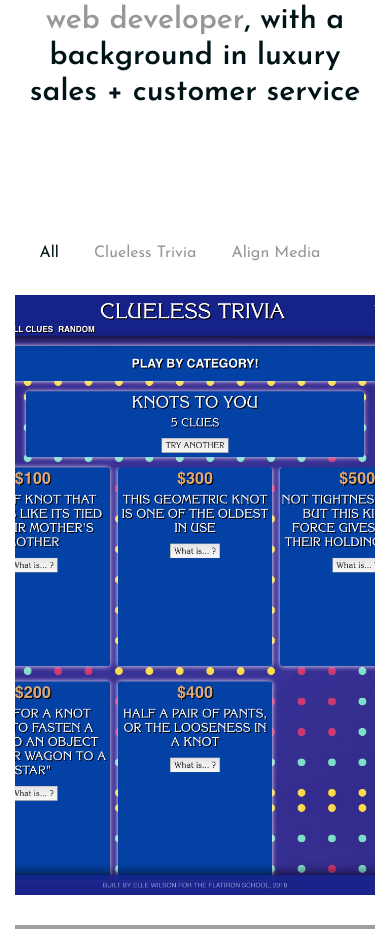
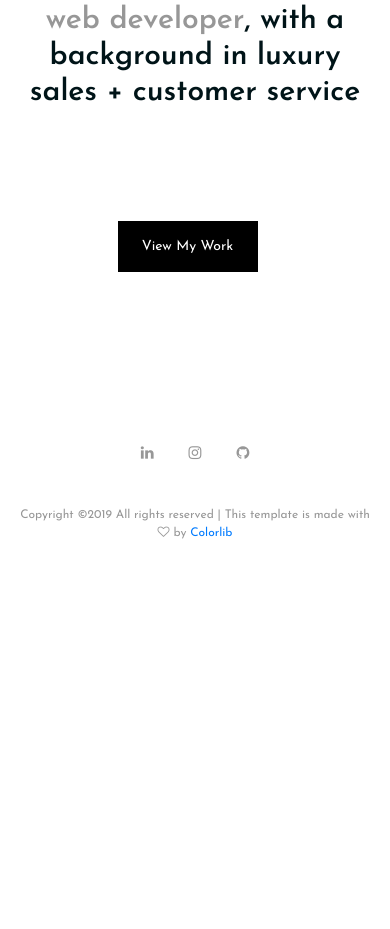
Before and after one commit to ellewilson96/web-portfolio, a PHP site: page /home.html in a window 390 px wide. Shown: the part 223-1152 px from the top of the page. After the commit the page ends 762 px from the top, so only its background shows below. Run offline with PHP 8.4, Linux system fonts and the light colour scheme; grey boxes are pictures that could not be loaded.

Commit message:
adjust formatting

```diff
--- a/css/style.css
+++ b/css/style.css
@@ -627,13 +627,13 @@
 --------------------------*/
 .contect-tect {
   text-align: center;
-  margin-bottom: 70px;
+  margin-bottom: 20px;
 }
 
 .contect-tect h2 {
   padding-top: 30px;
   font-size: 24px;
-  margin-bottom: 30px;
+  margin-bottom: 20px;
 }
 
 .contect-tect p {
@@ -657,7 +657,7 @@
 
 .contact-form textarea {
   padding-left: 25px;
-  height: 200px;
+  height: 75px;
   width: 100%;
   border: none;
   border-bottom: 2px solid #000;
--- a/home.html
+++ b/home.html
@@ -76,33 +76,7 @@
 	<!-- portfolio section start -->
 	<section class="portfolio-section">
 		<div class="container text-center">
-			<ul class="portfolio-filter controls">
-				<li class="control" data-filter="all">All</li>
-				<li class="control" data-filter=".clueless">Clueless Trivia</li>
-				<li class="control" data-filter=".align">Align Media</li>
-
-			</ul>
-		</div>
-		<div class="container-fluid p-md-0 ">
-			<div class="row portfolios-area">
-				<div class="mix col-lg-6 col-md-6 clueless">
-					<a href="img/portfolio/1.png" class="portfolio-item set-bg" data-setbg="img/portfolio/1.png">
-						<div class="pi-inner">
-							<h2>Clueless Trivia</h2>
-						</div>
-					</a>
-				</div>
-				<div class="mix col-lg-6 col-md-6 align">
-					<a href="img/portfolio/2.png" class="portfolio-item set-bg " data-setbg="img/portfolio/2.png">
-						<div class="pi-inner">
-							<h2>Align Media</h2>
-						</div>
-					</a>
-				</div>
-			</div>
-		</div>
-		<div class="container text-center">
-		<a href="home-2.html" class="site-btn text-center">View More Projects</a>
+		<a href="home-2.html" class="site-btn text-center">View My Work</a>
 		</div>
 	</section>
 	<!-- portfolio section end -->
@@ -111,8 +85,7 @@
 	<!-- footer section start -->
 	<footer class="footer-section text-center">
 		<div class="container">
-			<h2 class="section-title mb-5">Let’s work together</h2>
-			<a href="contact.html" class="site-btn">Get in touch</a>
+			<h2 class="section-title mb-5"></h2>
 			<div class="social-links">
 				<a href="https://www.linkedin.com/in/eleanormwilson/"><span class="fa fa-linkedin"></span></a>
 				<a href="https://www.instagram.com/elle_wilson/"><span class="fa fa-instagram"></span></a>
```
Also changed, not shown: contact.html (+1 -14 lines).
